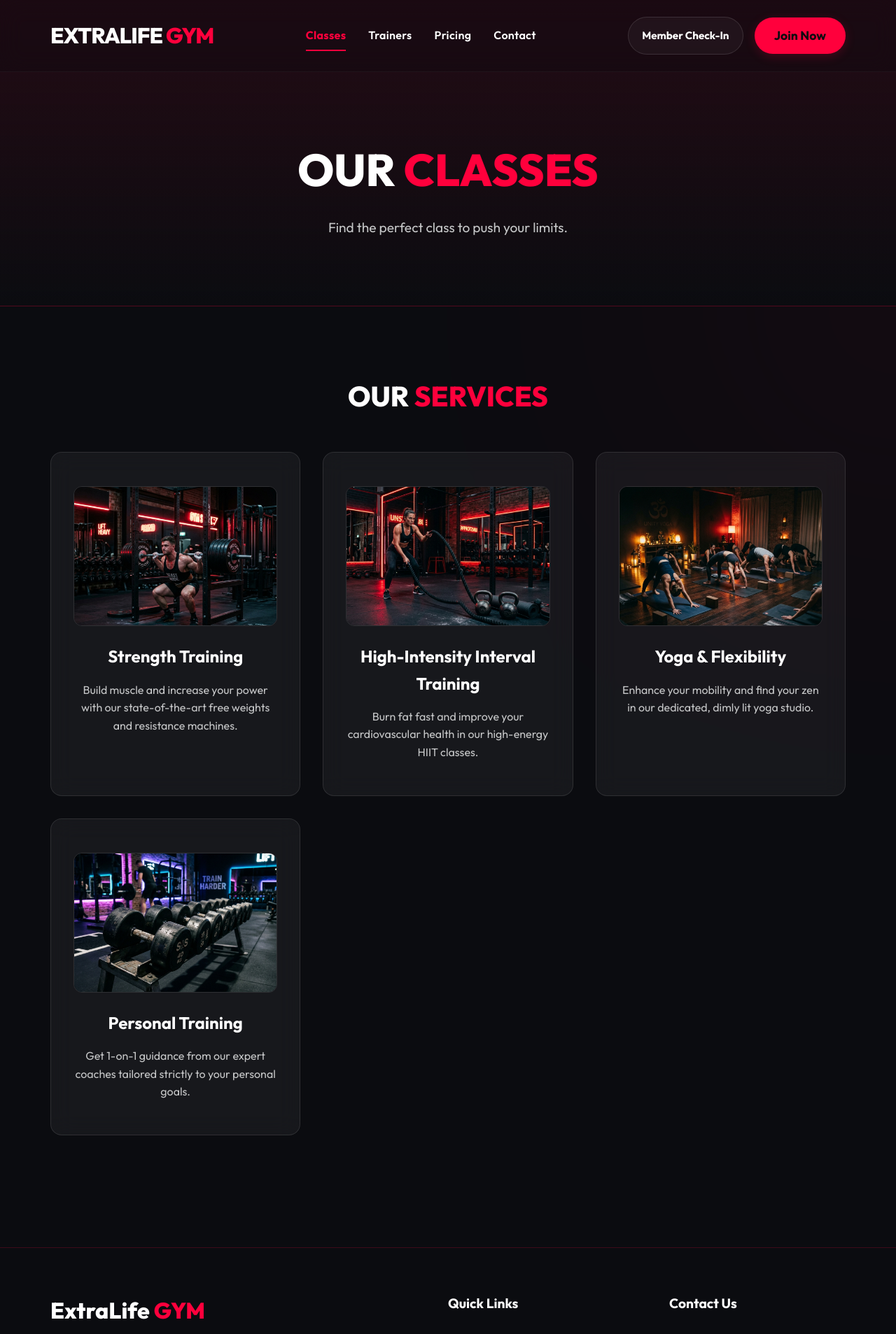
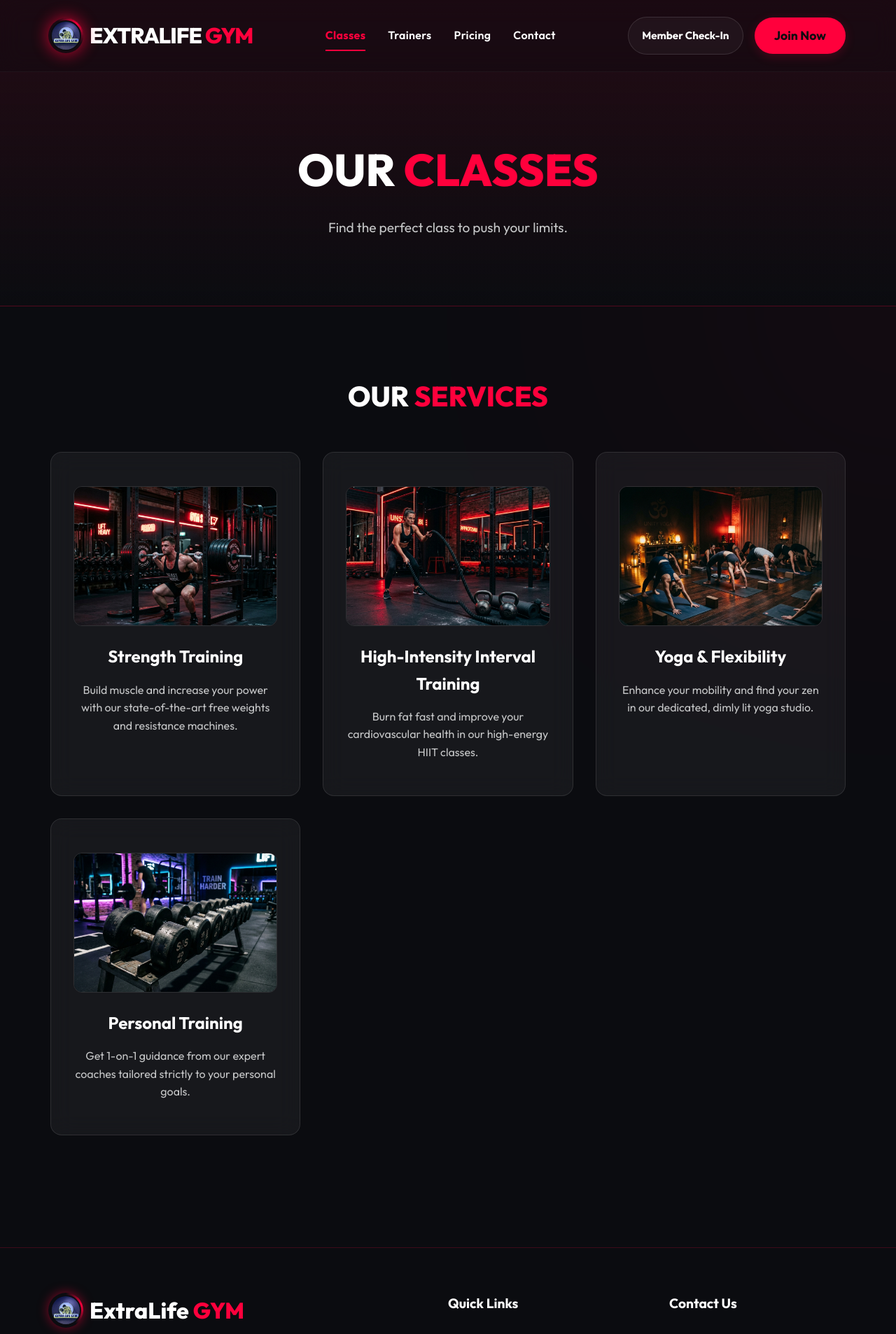
Before and after one commit to gituser-sandip/Extra_Life_GYM, a Next.js app: page /classes in a window 1280 px wide. Shown: the top 1907 px of the page at 70% size. Built offline with nearby package versions, Linux system fonts and the light colour scheme.

Commit message:
feat(branding): add custom animated logo to navbar and footer

```diff
--- a/src/components/Footer.module.css
+++ b/src/components/Footer.module.css
@@ -12,10 +12,58 @@
   margin-bottom: 3rem;
 }
 
-.brand h2 {
+.brandLogoContainer {
+  display: flex;
+  align-items: center;
+  gap: 12px;
+  margin-bottom: 1rem;
+}
+
+.brandLogoContainer h2 {
   font-size: 2rem;
   font-weight: 800;
-  margin-bottom: 1rem;
+  margin-bottom: 0;
+}
+
+.logoImageWrapper {
+  position: relative;
+  width: 44px;
+  height: 44px;
+  border-radius: 50%;
+  display: flex;
+  align-items: center;
+  justify-content: center;
+  z-index: 1;
+}
+
+.logoImageWrapper::before {
+  content: '';
+  position: absolute;
+  inset: -3px;
+  border-radius: 50%;
+  background: conic-gradient(from 0deg, transparent, var(--accent-color), transparent 40%);
+  animation: spin 2s linear infinite;
+  z-index: -1;
+}
+
+.logoImageWrapper::after {
+  content: '';
+  position: absolute;
+  inset: -3px;
+  border-radius: 50%;
+  box-shadow: 0 0 15px rgba(255, 0, 60, 0.5);
+  animation: pulseGlow 2s ease-in-out infinite alternate;
+  z-index: -2;
+}
+
+.logoImageInner {
+  width: 100%;
+  height: 100%;
+  border-radius: 50%;
+  overflow: hidden;
+  position: relative;
+  background-color: var(--bg-color);
+  border: 2px solid var(--bg-color);
 }
 
 .brand span {
--- a/src/components/Footer.tsx
+++ b/src/components/Footer.tsx
@@ -1,12 +1,20 @@
 import styles from "./Footer.module.css";
 import Link from "next/link";
+import Image from "next/image";
 
 export default function Footer() {
   return (
     <footer className={styles.footer}>
       <div className={`container ${styles.grid}`}>
         <div className={styles.brand}>
-          <h2>ExtraLife <span>GYM</span></h2>
+          <div className={styles.brandLogoContainer}>
+            <div className={styles.logoImageWrapper}>
+              <div className={styles.logoImageInner}>
+                <Image src="/logo.jpg" alt="Extra Life GYM Logo" fill style={{ objectFit: 'cover' }} />
+              </div>
+            </div>
+            <h2>ExtraLife <span>GYM</span></h2>
+          </div>
           <p>Unleash your potential in the most premium fitness environment.</p>
         </div>
         <div className={styles.links}>
--- a/src/components/Navbar.module.css
+++ b/src/components/Navbar.module.css
@@ -34,14 +34,72 @@
 }
 
 .logo {
+  display: flex;
+  align-items: center;
+  gap: 12px;
+  text-decoration: none;
+}
+
+.logoText {
   font-size: 1.95rem;
   font-weight: 900;
   letter-spacing: -1px;
   text-transform: uppercase;
 }
 
-.logo span {
+.logoText span {
   color: var(--accent-color);
+}
+
+.logoImageWrapper {
+  position: relative;
+  width: 44px;
+  height: 44px;
+  border-radius: 50%;
+  display: flex;
+  align-items: center;
+  justify-content: center;
+  z-index: 1;
+}
+
+.logoImageWrapper::before {
+  content: '';
+  position: absolute;
+  inset: -3px;
+  border-radius: 50%;
+  background: conic-gradient(from 0deg, transparent, var(--accent-color), transparent 40%);
+  animation: spin 2s linear infinite;
+  z-index: -1;
+}
+
+.logoImageWrapper::after {
+  content: '';
+  position: absolute;
+  inset: -3px;
+  border-radius: 50%;
+  box-shadow: 0 0 15px rgba(255, 0, 60, 0.5);
+  animation: pulseGlow 2s ease-in-out infinite alternate;
+  z-index: -2;
+}
+
+@keyframes spin {
+  from { transform: rotate(0deg); }
+  to { transform: rotate(360deg); }
+}
+
+@keyframes pulseGlow {
+  from { opacity: 0.5; box-shadow: 0 0 10px rgba(255, 0, 60, 0.3); }
+  to { opacity: 1; box-shadow: 0 0 25px rgba(255, 0, 60, 0.8); }
+}
+
+.logoImageInner {
+  width: 100%;
+  height: 100%;
+  border-radius: 50%;
+  overflow: hidden;
+  position: relative;
+  background-color: var(--bg-color);
+  border: 2px solid var(--bg-color);
 }
 
 .links {
--- a/src/components/Navbar.tsx
+++ b/src/components/Navbar.tsx
@@ -1,6 +1,7 @@
 "use client";
 
 import Link from "next/link";
+import Image from "next/image";
 import styles from "./Navbar.module.css";
 import { useState, useEffect } from "react";
 import { usePathname } from "next/navigation";
@@ -40,7 +41,12 @@ export default function Navbar() {
     <nav className={`${styles.navbar} ${scrolled ? styles.scrolled : ""}`} aria-label="Main navigation">
       <div className={`container ${styles.navContainer}`}>
         <Link href="/" className={styles.logo} aria-label="ExtraLife GYM home">
-          ExtraLife <span>GYM</span>
+          <div className={styles.logoImageWrapper}>
+            <div className={styles.logoImageInner}>
+              <Image src="/logo.jpg" alt="Extra Life GYM Logo" fill style={{ objectFit: 'cover' }} />
+            </div>
+          </div>
+          <div className={styles.logoText}>ExtraLife <span>GYM</span></div>
         </Link>
 
         <button
```
Also changed, not shown: public/logo.jpg (added).
